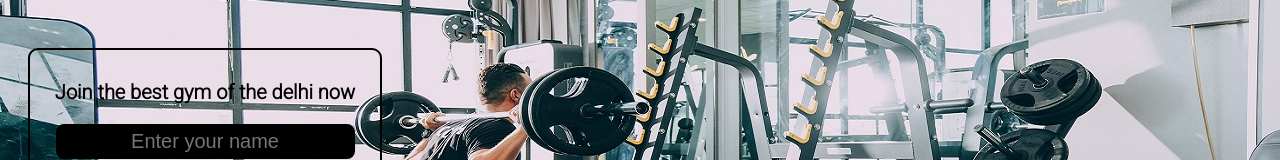
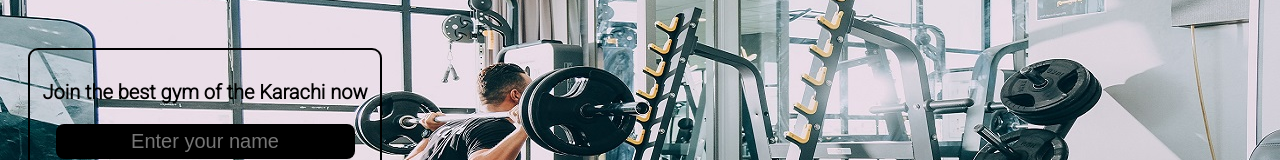
Before and after one commit to farhan523/Simple-Website, a plain HTML site: page index.html in a window 1280 px wide. Shown: the part 202-362 px from the top of the page. Drawn offline with Linux system fonts and the light colour scheme.

Commit message:
Update index.html
Name changes from delhi to karachi

```diff
--- a/index.html
+++ b/index.html
@@ -128,7 +128,7 @@
 
        </div>
        <div class="container">
-           <h3>Join the best gym of the delhi now</h3>
+           <h3>Join the best gym of the Karachi now</h3>
            <form>
            <div class="form-group">
 
```
